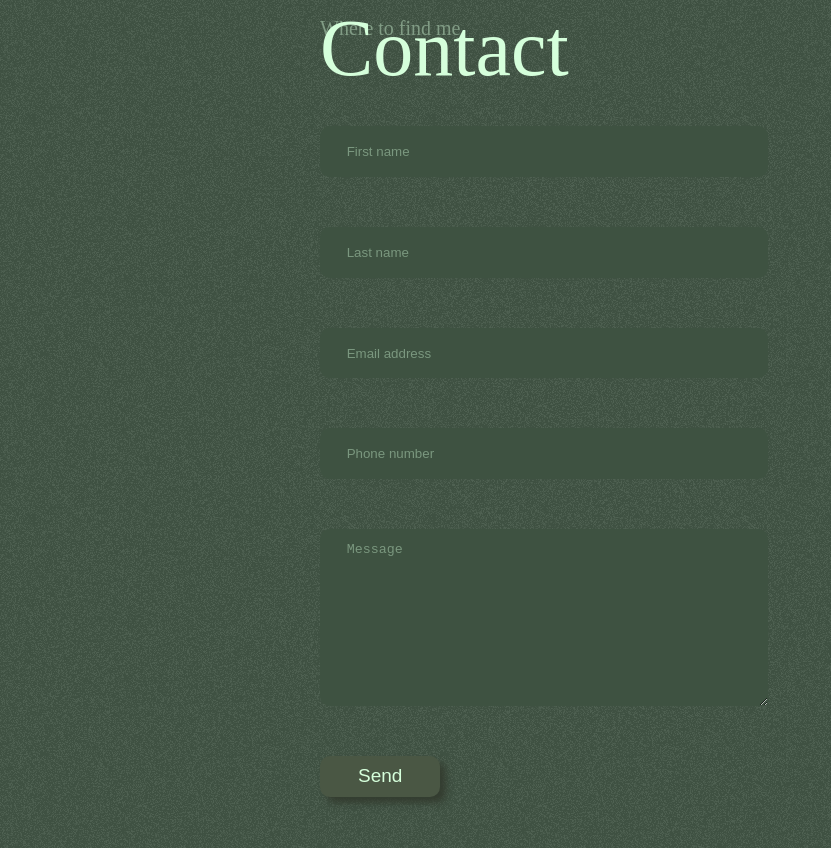
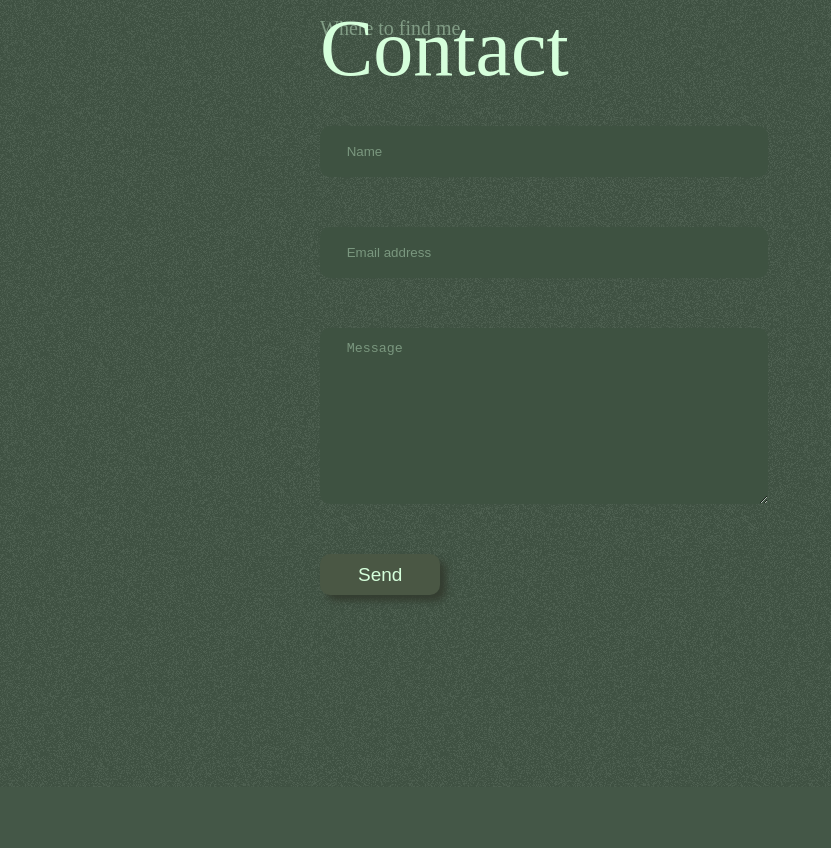
Before and after one commit to Maysummer/Portfolio1, a React (Create React App) app: page / in a window 1280 px wide. Shown: the part 3780-4628 px from the top of the page, without its empty margins (0-831 px from the left). After the commit the page ends 4567 px from the top, so only its background shows below. Built offline with nearby package versions, Linux system fonts and the light colour scheme; a web font is replaced by a local one.

Commit message:
reduce text fields

```diff
--- a/package.json
+++ b/package.json
@@ -3,6 +3,7 @@
   "version": "0.1.0",
   "private": true,
   "dependencies": {
+    "@emailjs/browser": "^4.3.3",
     "@fortawesome/fontawesome-svg-core": "^6.5.2",
     "@fortawesome/free-brands-svg-icons": "^6.5.2",
     "@fortawesome/free-solid-svg-icons": "^6.5.2",
--- a/src/pages/Contact.tsx
+++ b/src/pages/Contact.tsx
@@ -6,6 +6,7 @@ import {
   SectionHeaderText,
 } from "./styles/sectionStyles";
 import '../index.css'
+import emailjs from '@emailjs/browser'
 
 export default function Contact() {
   return (
@@ -14,12 +15,10 @@ export default function Contact() {
         <SectionHeaderText>Where to find me</SectionHeaderText>
         <SectionHeader>Contact</SectionHeader>
       </SectionHeaderContainer>
-      <form action="">
+      <form>
         <FormContainer>
-          <Input type="text" placeholder="First name" />
-          <Input type="text" placeholder="Last name" />
+          <Input type="text" placeholder="Name" />
           <Input type="email" placeholder="Email address" />
-          <Input type="number" placeholder="Phone number" />
           <TextArea
             name=""
             id=""
```
Also changed, not shown: 1 other file (tests, documents, lock files or other folders).
